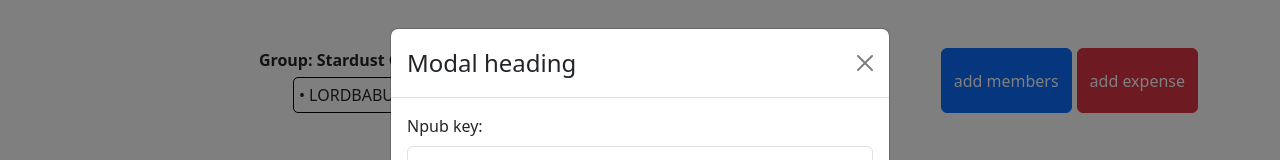
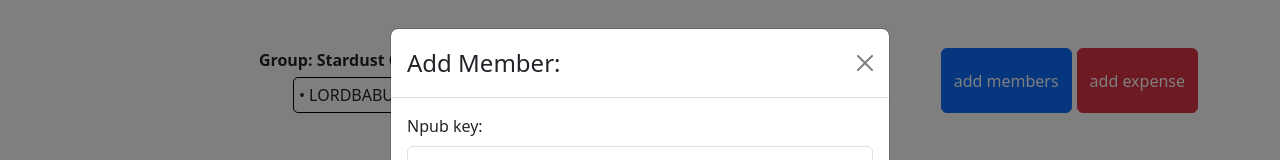
Before and after one commit to LORDBABUINO/splitr, a React (Create React App) app: page / in a window 1280 px wide. Both pictures are taken after a click on the button "add members". Shown: the top 160 px of the page. Built offline with nearby package versions, Linux system fonts and the light colour scheme.

Commit message:
fix: member list modal name

```diff
--- a/src/members-list/index.js
+++ b/src/members-list/index.js
@@ -10,7 +10,7 @@ export function MembersList({
   return (
     <Modal show={show} onHide={handleClose}>
       <Modal.Header closeButton>
-        <Modal.Title>Modal heading</Modal.Title>
+        <Modal.Title>Add Member:</Modal.Title>
       </Modal.Header>
       <Modal.Body>
         <Form>
```
